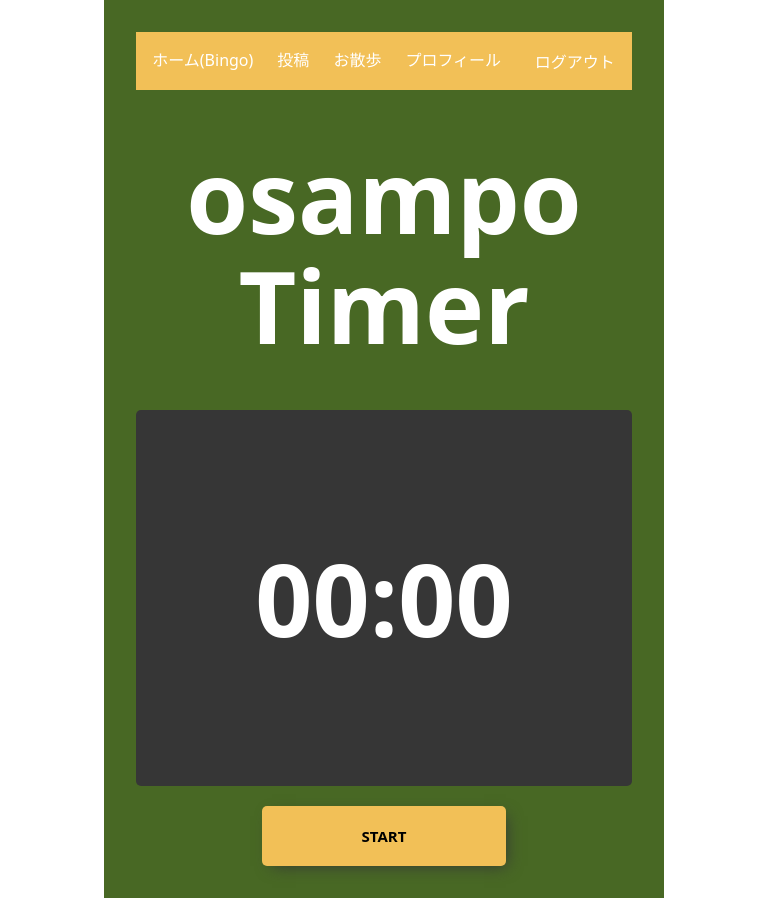
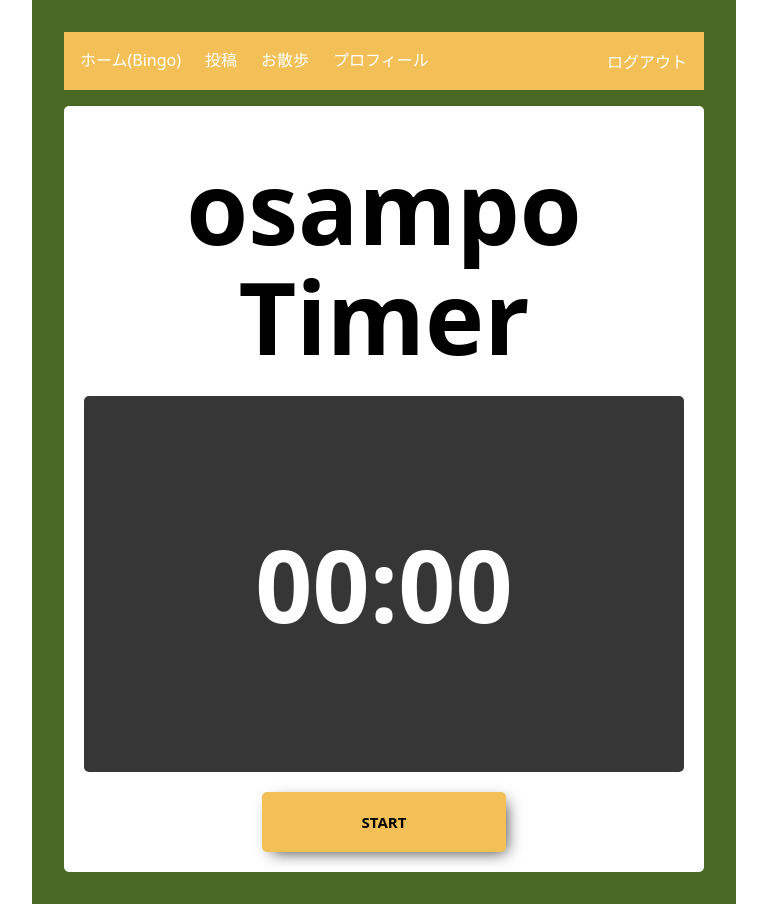
Before and after one commit to Drosselmeyers/osampoApp, a React (Vite) app in the folder client/: page /sampo in a window 1280 px wide. Shown: the whole page, without its empty margins (256-1023 px from the left). Built offline with nearby package versions, Linux system fonts and the light colour scheme; no server answers; sample sign-in values are in the browser's storage.

Commit message:
change sampo pageのデザイン白バックに変更

```diff
--- a/client/src/SampoPage.css
+++ b/client/src/SampoPage.css
@@ -1,6 +1,15 @@
+.sampo-main-container {
+  background-color: white;
+  padding: 20px;
+  border-radius: 5px;
+  width: 600px;
+  max-height: 768px;
+}
+
 .sampo-title {
   font-size: 100px;
-  margin: 50px;
+  margin: 25px;
+  color: black;
 }
 
 .sampo-timer-button {
--- a/client/src/SampoPage.jsx
+++ b/client/src/SampoPage.jsx
@@ -96,8 +96,9 @@ export const SampoPage = () => {
   }, []);
 
   return (
-    <div>
+    <>
       <NavBar />
+      <div className="sampo-main-container">
         <h1 className="sampo-title">
           osampo <br />
           Timer
@@ -131,5 +132,6 @@ export const SampoPage = () => {
           </motion.button>
         )}
       </div>
+    </>
   );
 };
```
Lines whose indentation alone changed are shown as unchanged.
